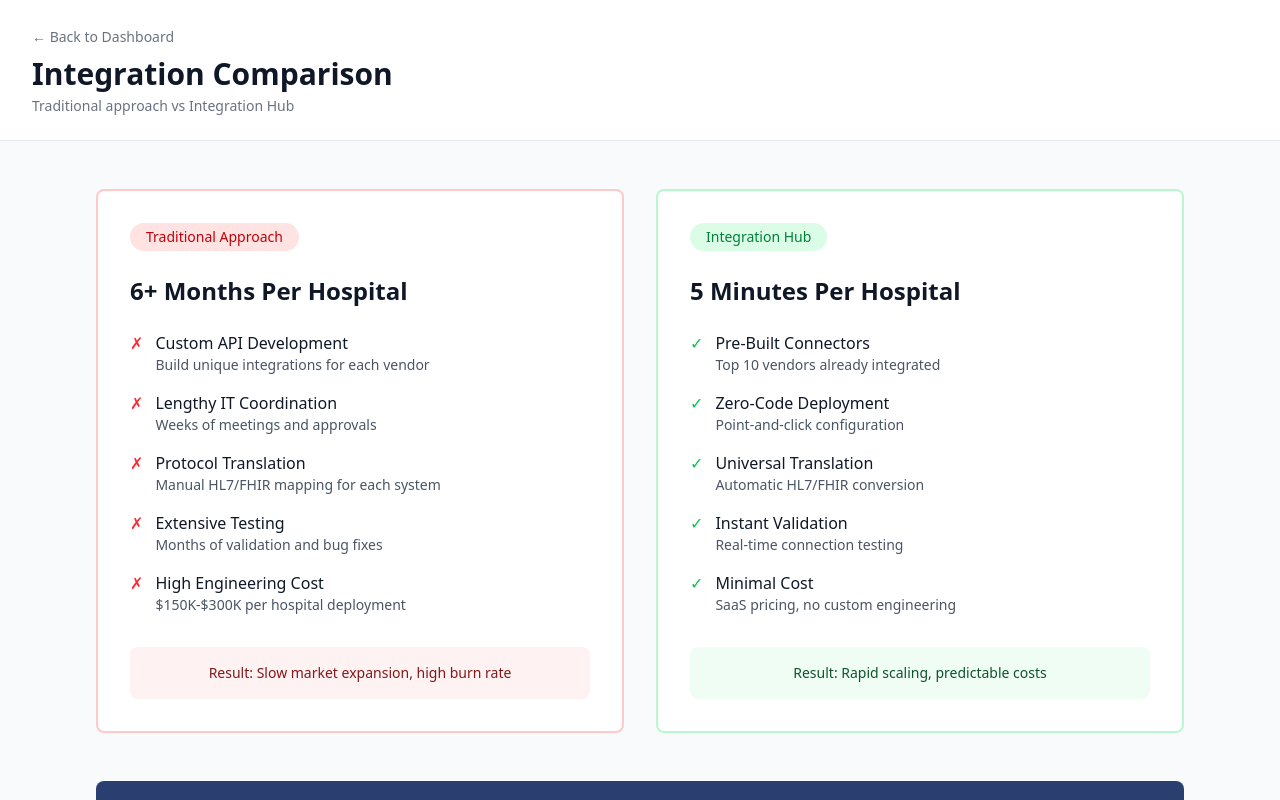
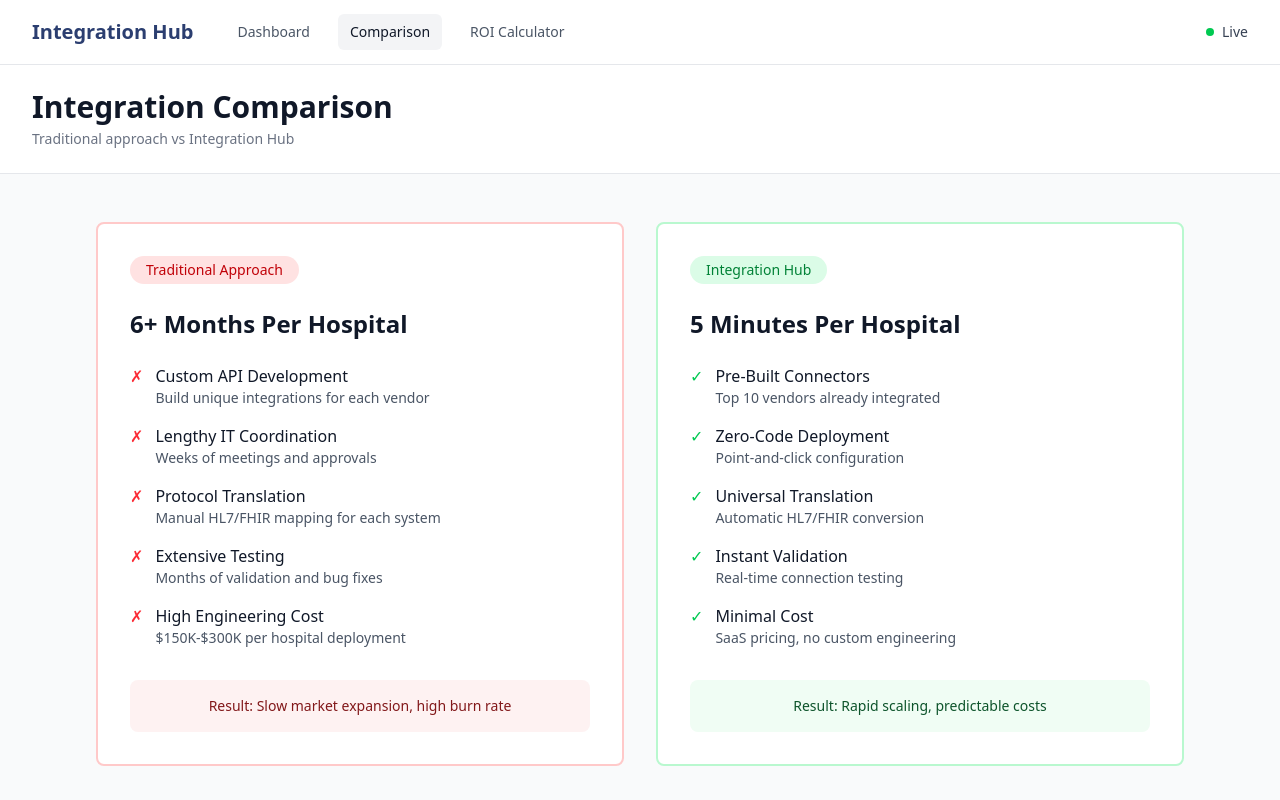
Before and after one commit to AntipasBen23/PatientCompanion-feature, a Next.js app: page /comparison in a window 1280 px wide. Shown: the top 800 px of the page. Built offline with nearby package versions, Linux system fonts and the light colour scheme.

Commit message:
updated comparison page

```diff
--- a/src/app/comparison/page.tsx
+++ b/src/app/comparison/page.tsx
@@ -3,18 +3,18 @@
  * Shows traditional integration vs Integration Hub
  */
 
-import Link from 'next/link';
+import { Navigation } from '@/components/Navigation';
 
 export default function ComparisonPage() {
   return (
     <div className="min-h-screen bg-gray-50">
+      {/* Navigation */}
+      <Navigation />
+
       {/* Header */}
       <header className="border-b border-gray-200 bg-white">
         <div className="mx-auto max-w-7xl px-4 py-6 sm:px-6 lg:px-8">
-          <Link href="/" className="text-sm text-gray-500 hover:text-gray-700">
-            ← Back to Dashboard
-          </Link>
-          <h1 className="mt-2 text-3xl font-bold text-gray-900">
+          <h1 className="text-3xl font-bold text-gray-900">
             Integration Comparison
           </h1>
           <p className="mt-1 text-sm text-gray-500">
```
